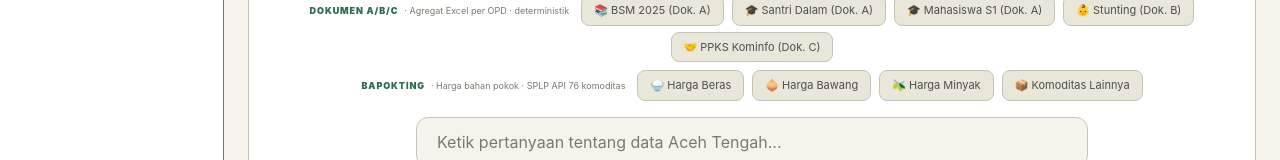
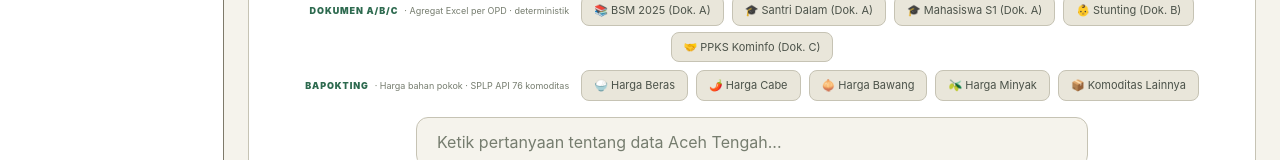
Before and after one commit to Niumination/cc-acehtengah, a Next.js app: page /dashboard in a window 1280 px wide. Shown: the part 337-497 px from the top of the page. Built offline with nearby package versions, Linux system fonts and the light colour scheme; no server answers.

Commit message:
fix(bapokting): ganti 'cabai' menjadi 'cabe' (ejaan API)
- API SPLP menggunakan 'Cabe' (Cabe Merah besar, Cabe Hijau, dll)
- Update chip label dan keyword matching

```diff
--- a/src/components/QueryBar.tsx
+++ b/src/components/QueryBar.tsx
@@ -81,6 +81,7 @@ const CHIP_GROUPS: ChipGroup[] = [
     hint: 'Harga bahan pokok · SPLP API 76 komoditas',
     chips: [
       { label: '🍚 Harga Beras', query: 'berapa harga beras di aceh tengah' },
+      { label: '🌶️ Harga Cabe', query: 'berapa harga cabe di aceh tengah' },
       { label: '🧅 Harga Bawang', query: 'berapa harga bawang di aceh tengah' },
       { label: '🫒 Harga Minyak', query: 'berapa harga minyak goreng di aceh tengah' },
       { label: '📦 Komoditas Lainnya', query: 'apa saja harga bahan pokok di aceh tengah' },
--- a/src/services/ai-orchestrator.ts
+++ b/src/services/ai-orchestrator.ts
@@ -962,7 +962,7 @@ async function tryDeterministicDomainQuery(
 
     // Ekstrak komoditas target dari query
     const queryLower = query.toLowerCase();
-    const komoditasKeywords = ['beras', 'cabai', 'bawang', 'minyak', 'gula', 'sapi', 'ayam'];
+    const komoditasKeywords = ['beras', 'cabe', 'bawang', 'minyak', 'gula', 'sapi', 'ayam'];
     const targetKomoditas = komoditasKeywords.filter((k) => new RegExp(`\\b${k}\\b`, 'i').test(queryLower));
 
     // Filter evidence hanya untuk komoditas yang relevan
```
